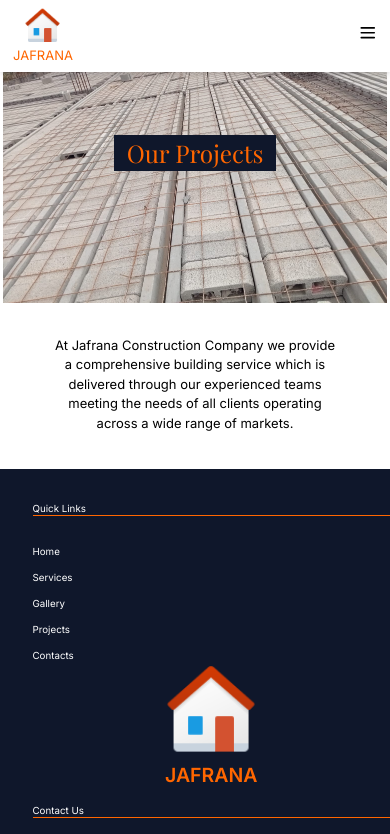
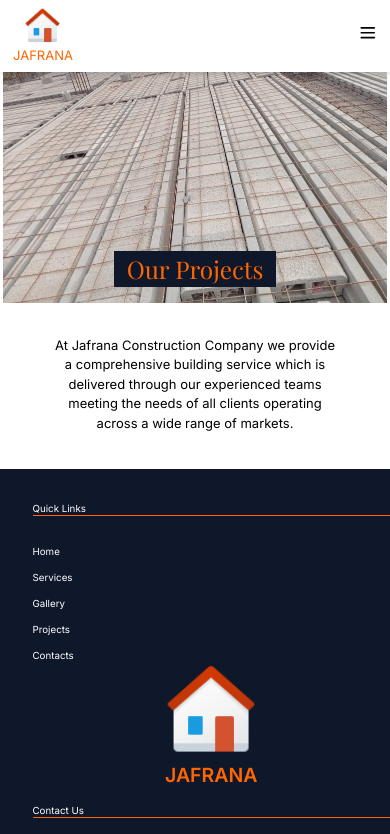
Before and after one commit to matthewkuria/jafrana, a Next.js app: page /projects in a window 390 px wide. Shown: the top 834 px of the page. Built offline with nearby package versions, Linux system fonts and the light colour scheme; a web font is replaced by a local one.

Commit message:
Add margin of 20px to the projects title

```diff
--- a/app/projects/page.tsx
+++ b/app/projects/page.tsx
@@ -4,10 +4,10 @@ import { playfairDisplay } from '../fonts/fonts'
 const page = () => {
   return (
     <main className=" flex flex-col p-1">
-      <section className="flex flex-col items-center justify-center min-h-[300px] md:min-h-[450px] lg:min-h-[490px] projects">
-          <div className="bg-slate-900  py-1 px-4 md:px-4 lg:px-6 lg:pt-3 lg:pb-4">
+      <section className="flex flex-col items-center justify-end md:justify-center min-h-[300px] md:min-h-[450px] lg:min-h-[490px] projects">
+          <div className="bg-slate-900  py-1 px-4 md:px-4 lg:px-6 lg:pt-3 lg:pb-4 my-5">
             <p className={`${playfairDisplay.className} text-secondary text-3xl md:text-4xl lg:text-5xl `}>Our Projects</p>
-      </div>
+          </div>
     </section>
     <section className="flex flex-col items-center justify-center w-3/4 md:w-1/2 mx-auto mt-10 mb-10 text-center">
         <p className="">
```
